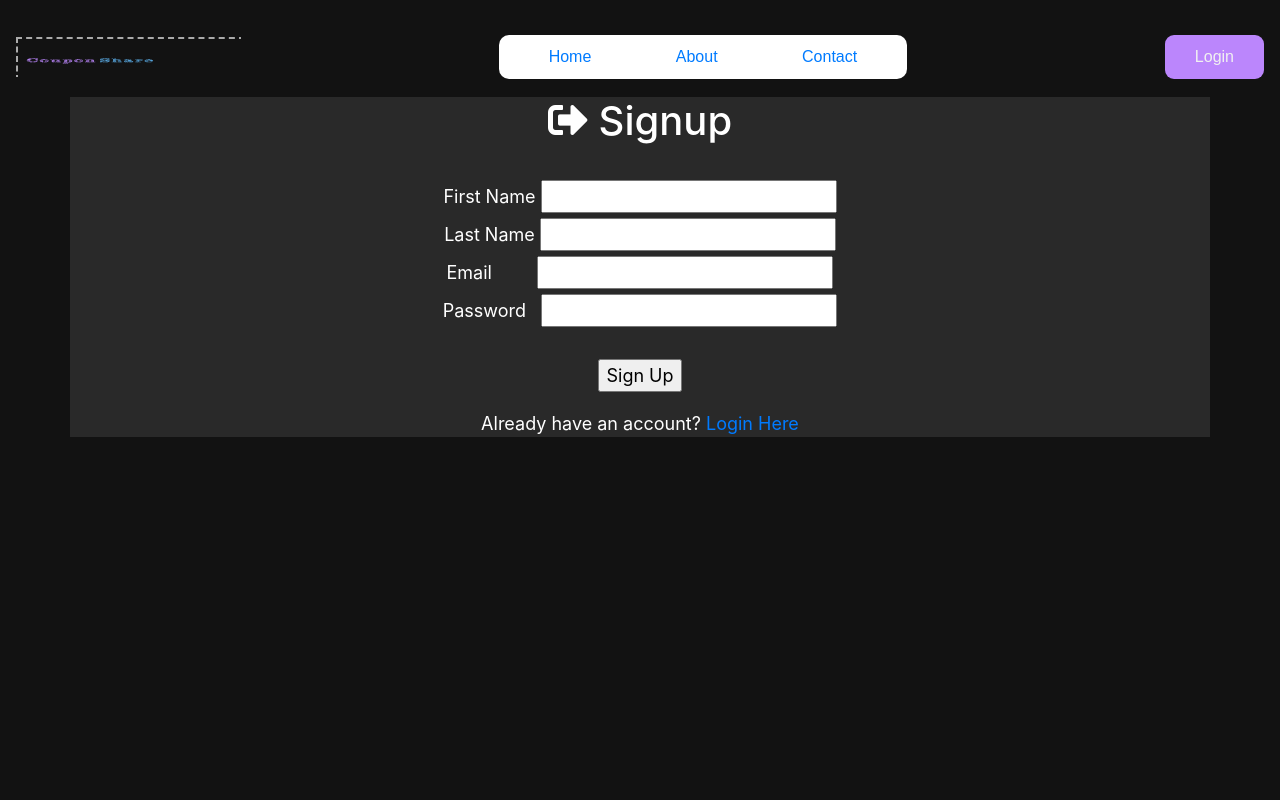
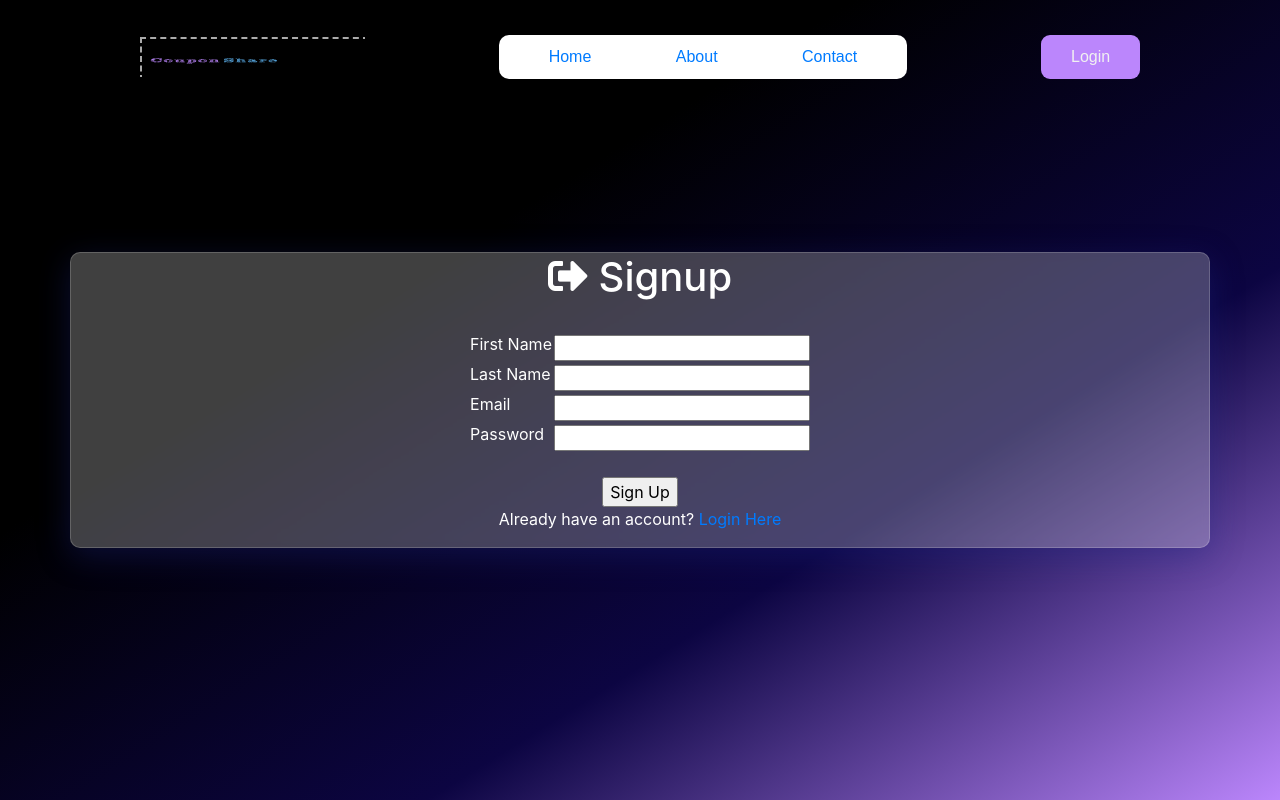
Before and after one commit to rushilg13/CouponShare, a Flask app: page /signup in a window 1280 px wide. Run offline with Flask 2, Linux system fonts and the light colour scheme; parts of the project's set-up code (start-up, migrations or seed data) failed here and were passed over; some libraries are stand-ins or nearby versions.

Commit message:
Updated UI

```diff
--- a/templates/signup.html
+++ b/templates/signup.html
@@ -8,6 +8,10 @@
 </head>
 
 <style>
+  * {
+    margin: auto;
+  }
+
   .navbar {
     padding-top: 25px;
     font-family: "Quicksand", sans-serif;
@@ -50,14 +54,24 @@
   }
 
   body {
-    background-color: #121212;
+    background-image: linear-gradient(to bottom right, black, black, rgb(12, 5, 66), #BB86FC);
+    color: white;
+    line-height: 1.5;
+    width: 100%;
   }
 
-  .container {
-    color: white;
-    background-color: #292929;
-    text-align: center;
-    font-size: large;
+  .content {
+    background: rgba(255, 255, 255, 0.25);
+    box-shadow: 0 8px 32px 0 rgba(31, 38, 135, 0.37);
+    backdrop-filter: blur(4px);
+    -webkit-backdrop-filter: blur(4px);
+    border-radius: 10px;
+    border: 1px solid rgba(255, 255, 255, 0.18);
+    position: absolute;
+    left: 50%;
+    top: 50%;
+    -webkit-transform: translate(-50%, -50%);
+    transform: translate(-50%, -50%);
   }
 </style>
 
@@ -88,32 +102,63 @@
     </div>
   </nav>
 
-  <div class="container">
+  <div class="container content">
     <h1 style="text-align: center;"> <i class="fas fa-sign-out-alt"></i> Signup</h1> <br>
     <form action="{{ url_for('signup') }}" method="POST" id="form1">
       {{ form.csrf_token }}
 
+      <table style="margin-left: auto; margin-right: auto;">
+        <tr>
+          <td>
             <label for="textbox1">First Name</label>
-      {{ form.fname }} <br>
+          </td>
+          <td>
+            {{ form.fname }}
+          </td>
+        </tr>
+        <tr>
+          <td>
             <label for="textbox2">Last Name</label>
-      {{ form.lname }} <br>
-      <label for="textbox3">Email</label> &nbsp;&nbsp;&nbsp;&nbsp;&nbsp;&nbsp;&nbsp;
-      {{ form.email }} <br>
-      <label for="textbox4">Password</label> &nbsp;
-      {{ form.pass1 }} <br><br>
+          </td>
+          <td>
+            {{ form.lname }}
+          </td>
+        </tr>
+        <tr>
+          <td>
+            <label for="textbox3">Email</label>
+          </td>
+          <td>
+            {{ form.email }}
+          </td>
+        </tr>
+        <tr>
+          <td>
+            <label for="textbox4">Password</label>
+          </td>
+          <td>
+            {{ form.pass1 }}
+          </td>
+        </tr>
+      </table>
 
+      <br>
+
+      <div style="text-align: center;">
         {{form.sub}}
         {% with messages = get_flashed_messages() %}
         {% if messages %}
-      <ul class=flashes>
+        <ul class=flashes style="color: red;">
           {% for message in messages %}
           {{ message }}
           {% endfor %}
         </ul>
         {% endif %}
         {% endwith %}
+      </div>
+
     </form>
-    <p>Already have an account? <a href="/login">Login Here</a></p>
+    <p style="text-align: center;">Already have an account? <a href="/login">Login Here</a></p>
   </div>
 </body>
 
```
Lines whose indentation alone changed are shown as unchanged.
